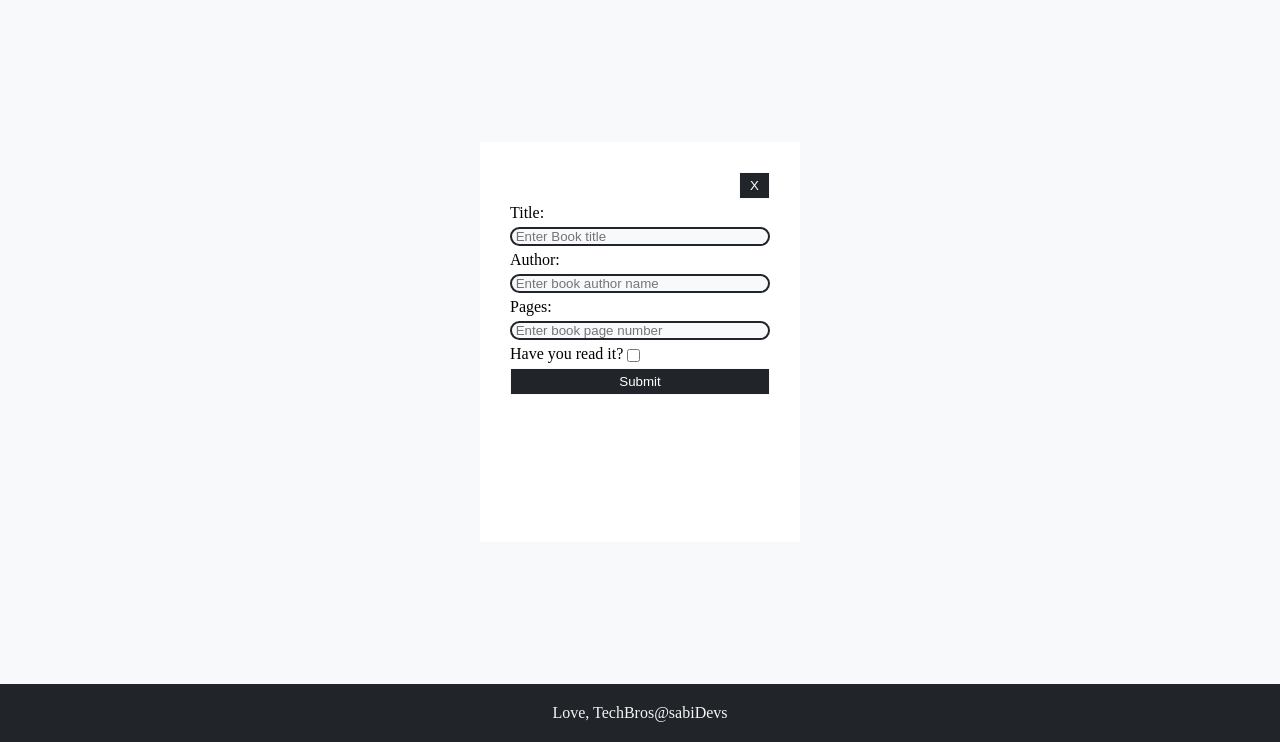
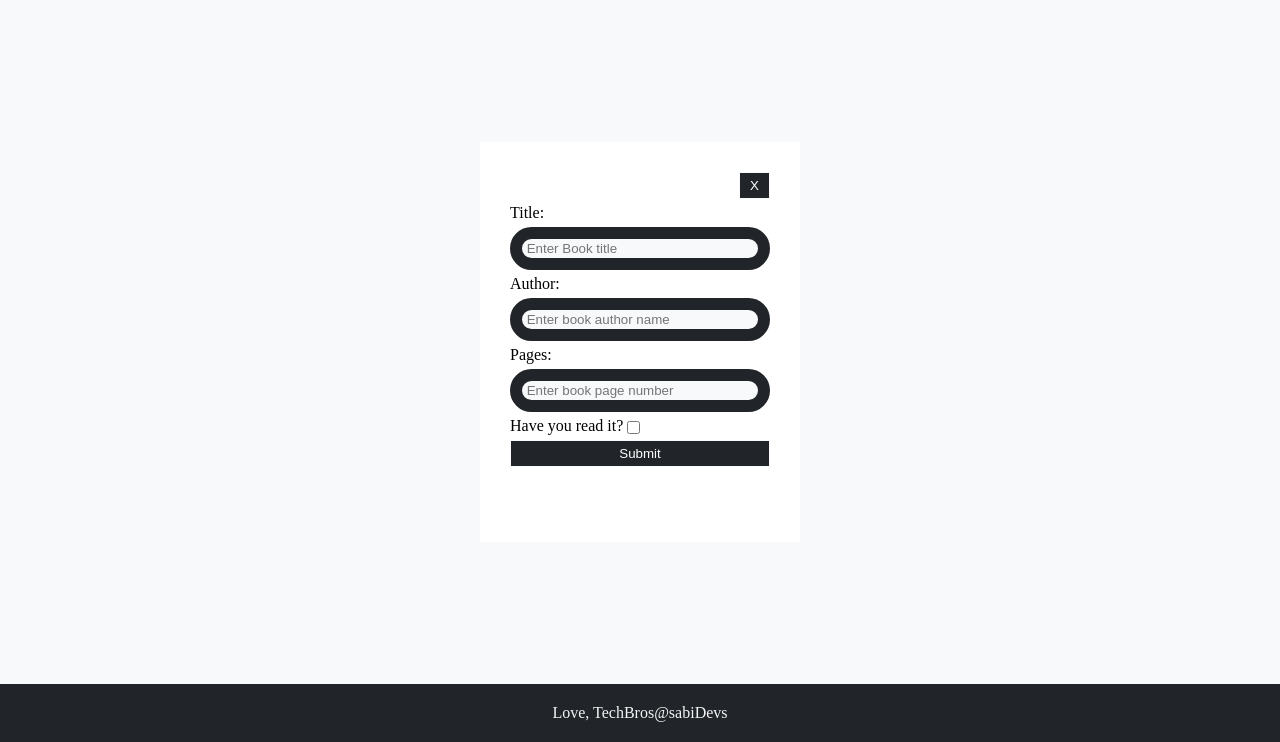
Before and after one commit to Maroprosper/Library, a plain HTML site: page index.html in a window 1280 px wide. Both pictures are taken after a click on the button "Add book". Shown: the part 58-800 px from the top of the page. Drawn offline with Linux system fonts and the light colour scheme.

Commit message:
added padding to input

```diff
--- a/style.css
+++ b/style.css
@@ -84,8 +84,9 @@ input, label{
 }
 input{
     background-color: #f8f9fa;
-    border: 2px solid #212529;
+    border: 1vw solid #212529;
     border-radius: 2vw;
+    padding: 2px 1px;
 }
 @media screen and (min-width: 480px) {
     :root{
```
